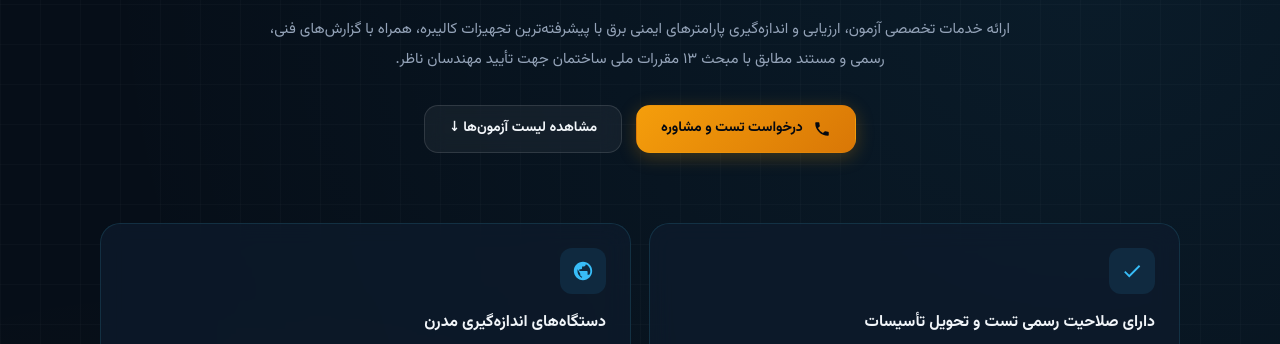
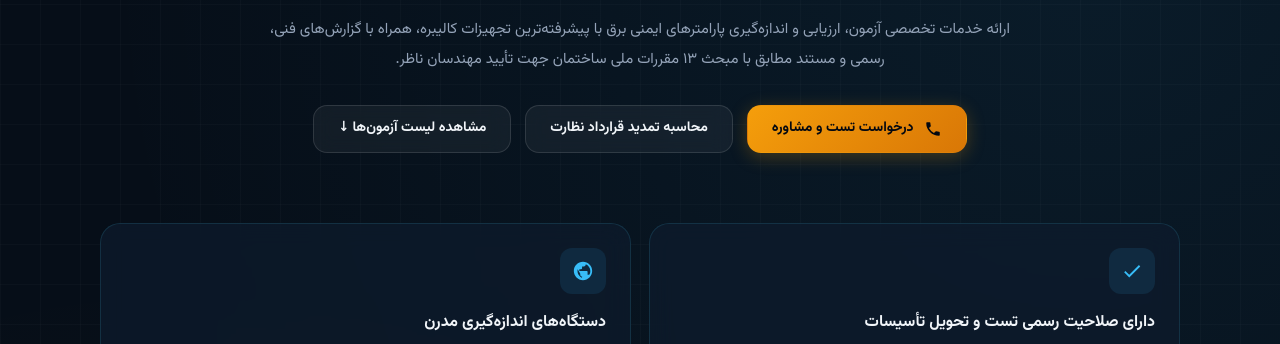
Before and after one commit to farshiddehghani/faraz-test, a plain HTML site: page index.html in a window 1280 px wide. Shown: the part 436-780 px from the top of the page. Drawn offline with Linux system fonts and the light colour scheme.

Commit message:
Update index.html

```diff
--- a/index.html
+++ b/index.html
@@ -628,6 +628,8 @@
           <svg viewBox="0 0 24 24"><path d="M6.62 10.79a15.05 15.05 0 006.59 6.59l2.2-2.2a1 1 0 011.02-.24c1.12.37 2.33.57 3.57.57a1 1 0 011 1V20a1 1 0 01-1 1A17 17 0 013 4a1 1 0 011-1h3.5a1 1 0 011 1c0 1.25.2 2.45.57 3.57a1 1 0 01-.25 1.02l-2.2 2.2z"/></svg>
           درخواست تست و مشاوره
         </a>
+
+        <a class="btn secondary" href="calculator.html">محاسبه تمدید قرارداد نظارت</a>
         <a class="btn secondary" href="#services">مشاهده لیست آزمون‌ها ↓</a>
       </div>
     </section>
```
